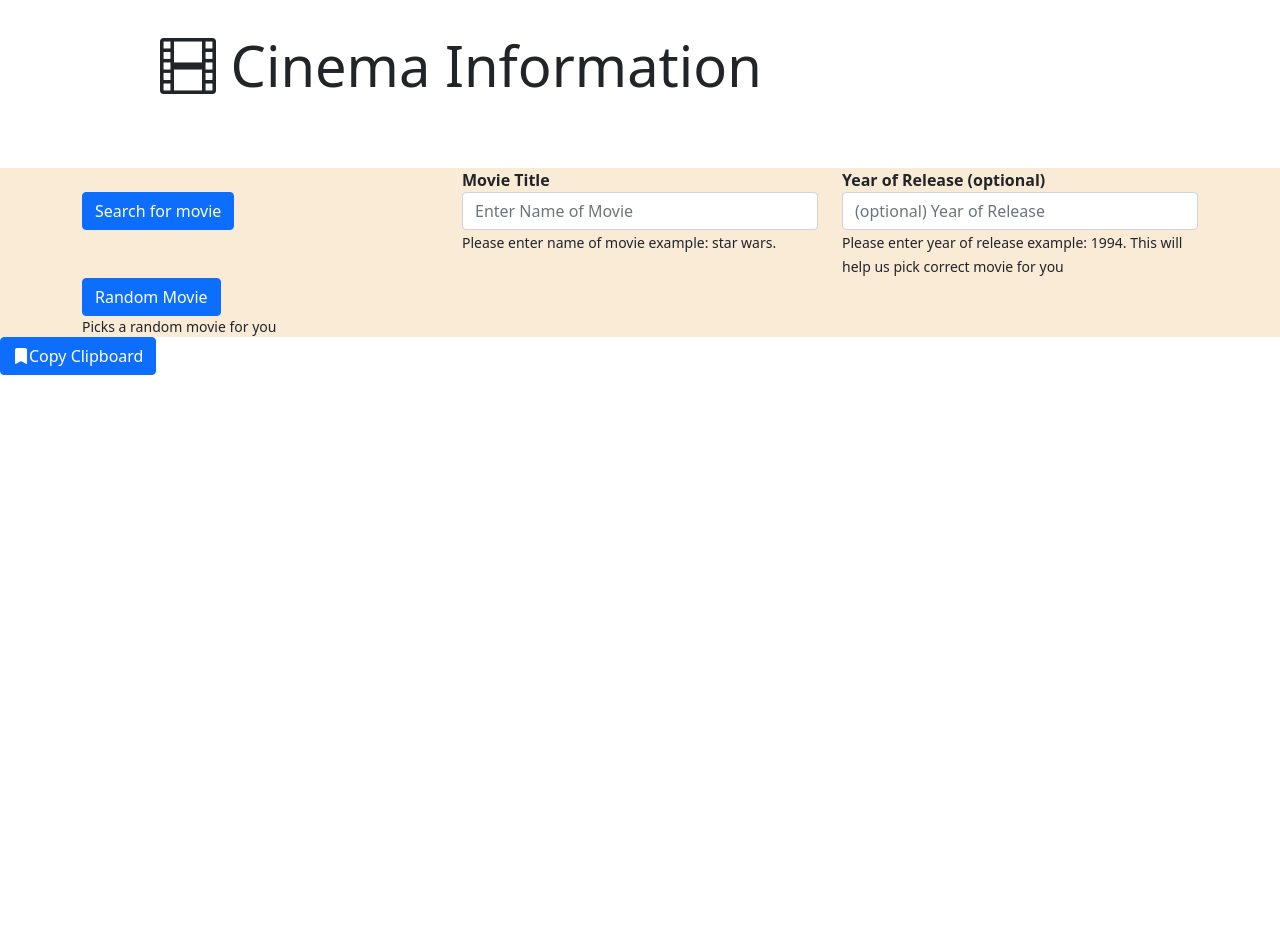
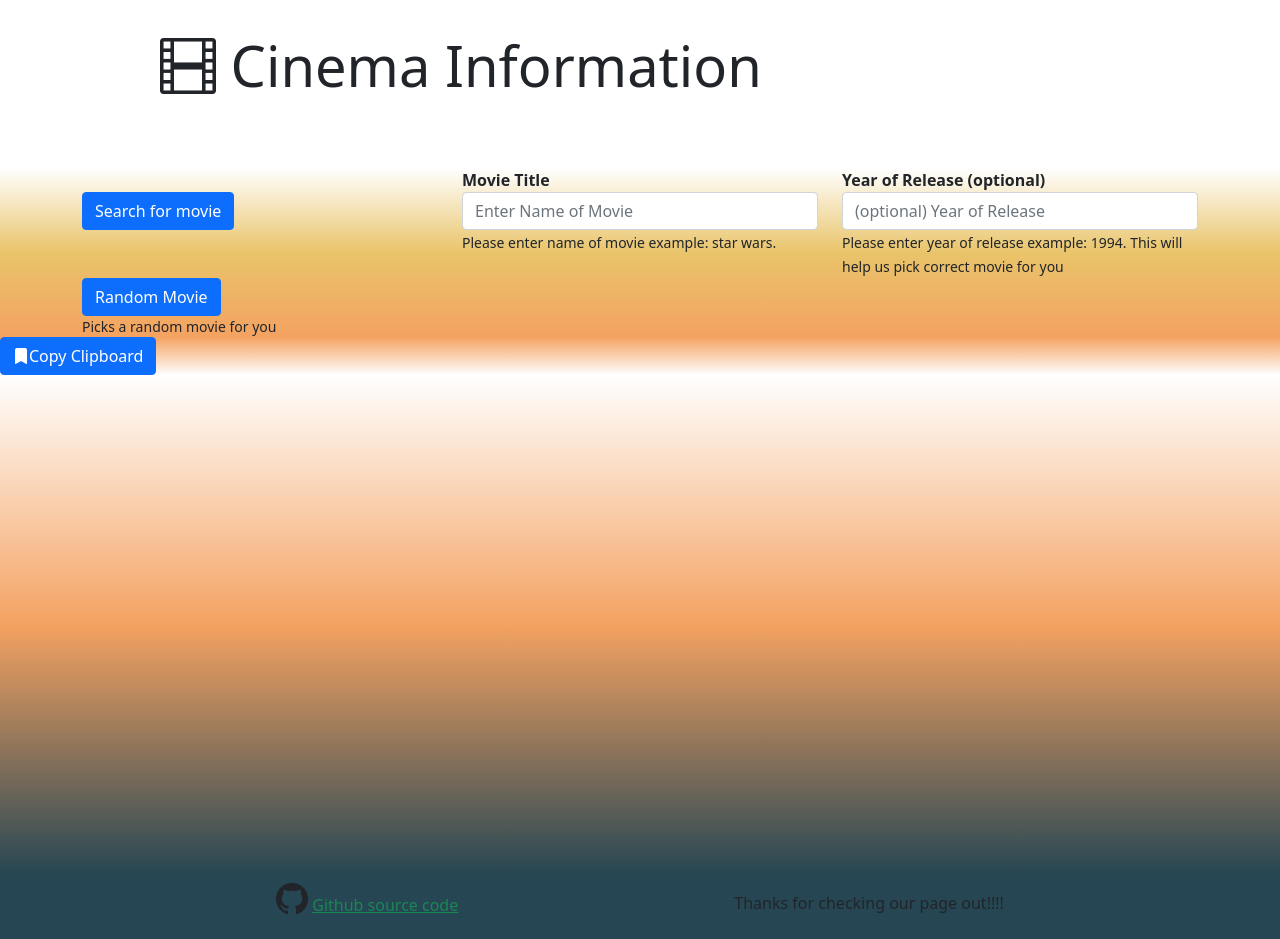
Before and after one commit to Huzet/js_team2, a website: page index.html in a window 1280 px wide. Before the commit the page ends 875 px from the top, so only its background shows below. Drawn offline with nearby package versions, Linux system fonts and the light colour scheme.

Commit message:
fixing colors

```diff
--- a/index.html
+++ b/index.html
@@ -76,14 +76,18 @@
           </div>
         </section>
         <!-- Charts -->
-        <section >
+        <section id="graphs_holder_css" >
             <div class="flexbox">
               <canvas id="movieRating"></canvas>
               <canvas id="movieVote"></canvas>
             </div>
         </section>
         <!-- Footer -->
-
+        <section id="footer_conatiner" class="d-flex justify-content-evenly">
+          <p id="p1footer2"><i class="bi-github" style="font-size: 2rem" role="img" aria-label="GitHub"></i> <a
+                href="https://github.com/Huzet/js_team2" class="link-success"> Github source code</a></p>
+          <p style="padding-top: 1rem">Thanks for checking our page out!!!!</p>
+        </section>
     </div>
     <!-- Chart.js script-->
     <script src="https://cdn.jsdelivr.net/npm/chart.js@3.7.1/dist/chart.min.js"></script>
--- a/public/styles/style.css
+++ b/public/styles/style.css
@@ -176,3 +176,28 @@ footer {
   margin-top: 5px;
   justify-content: center;
 }
+
+/* Page colors */
+
+html{
+  background-color: #264653;
+}
+
+nav {
+  background-image: linear-gradient(white, #E9C46A, #F4A261);
+}
+#list_movies {
+  background-image: linear-gradient(#F4A261, white)
+}
+#graphs_holder_css{
+  background-image: linear-gradient(white, #F4A261, #264653);
+  background-color: #F4A261;
+}
+
+#card_holder{
+  background-color: #2A9D8F;
+}
+
+#footer_conatiner{
+  background-color: #264653;
+}
```
